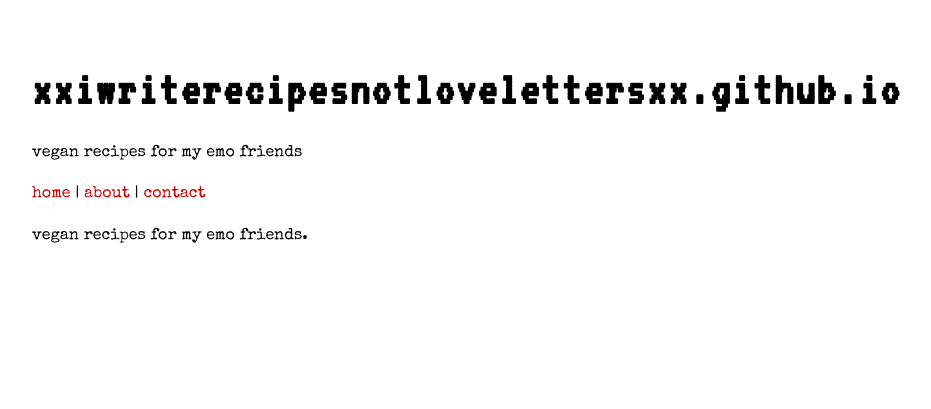
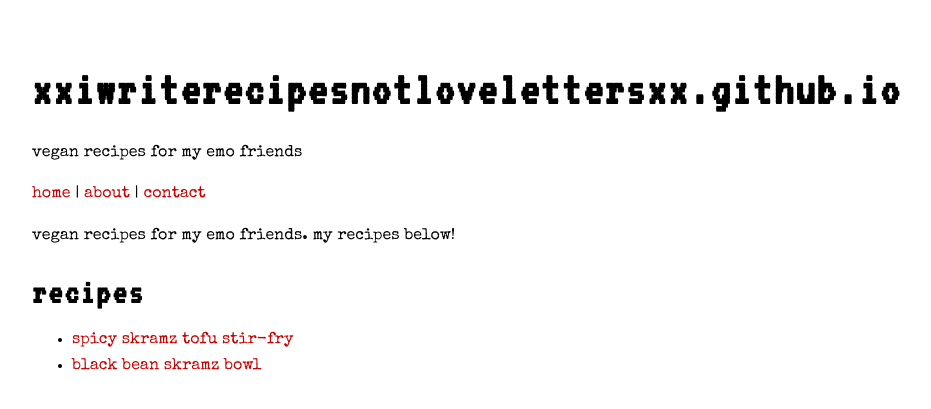
Before and after one commit to xxiwriterecipesnotlovelettersxx/xxiwriterecipesnotlovelettersxx.github.io, a Jekyll site: the page built from index.md, in a window 1280 px wide. Shown: the top 409 px of the page, without its empty margins (233-1164 px from the left). Built offline with Jekyll 4.4.1, drawn with Linux system fonts in a browser that asks for light colours.

Commit message:
Update index.md

```diff
--- a/index.md
+++ b/index.md
@@ -4,3 +4,9 @@ title: xxiwriterecipesnotlovelettersxx
 ---
 
 vegan recipes for my emo friends.
+my recipes below!
+
+## recipes
+
+- [Spicy Skramz Tofu Stir-fry](/_posts/2025-11-25-spicy-skramz-tofu.html)
+- [Black Bean Skramz Bowl](/_posts/2025-11-26-black-bean-skreem.html)
```
